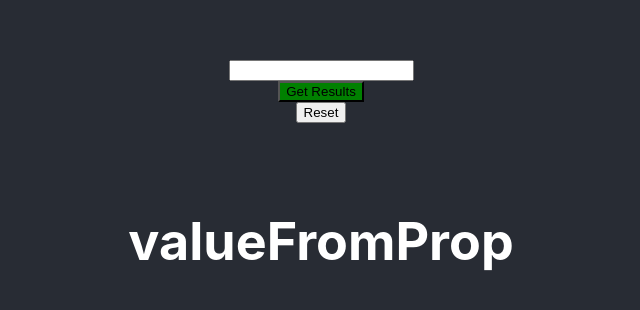
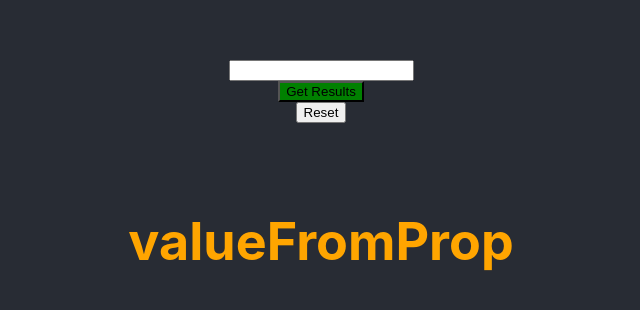
Before and after one commit to tquinlan1992/tquinlan92-typescript-redux-utils, a React (Create React App) app: page / in a window 1280 px wide. Shown: the part 216-526 px from the top of the page, without its empty margins (319-959 px from the left). Built offline with nearby package versions, Linux system fonts and the light colour scheme; what typescript-fsa would draw is missing.

Commit message:
styles at end

```diff
--- a/package.json
+++ b/package.json
@@ -1,6 +1,6 @@
 {
   "name": "tquinlan92-typescript-redux-utils",
-  "version": "1.4.8",
+  "version": "1.5.0",
   "repository": {
     "type": "git",
     "url": "https://github.com/tquinlan1992/tquinlan92-typescript-redux-utils"
--- a/src/State1Component.tsx
+++ b/src/State1Component.tsx
@@ -1,5 +1,6 @@
 import React from 'react';
 import { storeActions, connectedNoOwnProps, connectedWithOwnProps } from "./store";
+import { WithStyles, withStyles } from './tquinlan92-typescript-redux-utils';
 
 
 export const { Connected: State1ComponentConnected } = connectedNoOwnProps(
@@ -15,7 +16,6 @@ export const { Connected: State1ComponentConnected } = connectedNoOwnProps(
         getResults: storeActions.state1.getResults,
         reset: storeActions.state1.reset
     },
-    { button: { background: 'green' } },
     ({ input, results, onChange, getResults, reset, classes }) => {
         return (
             <>
@@ -29,8 +29,16 @@ export const { Connected: State1ComponentConnected } = connectedNoOwnProps(
                 </ul>
             </>
         )
-    }
+    },
+    { button: { background: 'green' } }
 )
+
+function TomComponent({value, classes}: {value: string;} & WithStyles<typeof styles>) {
+    return <h1 className={classes.header}>{value}</h1>
+}
+
+const styles = {header: {color: 'orange'}};
+const StyledComponent = withStyles(styles)(TomComponent);
 
 export const { Connected: ComponentWithProps } = connectedWithOwnProps<{ valueFromProp: string; }>()(
     (state, { valueFromProp }) => {
@@ -38,12 +46,8 @@ export const { Connected: ComponentWithProps } = connectedWithOwnProps<{ valueFr
             valueFromProp
         }
     },
-    {
-    },
     {},
-    ({ valueFromProp }) => {
-        return (
-            <h1>{valueFromProp}</h1>
-        )
+    ({valueFromProp}) => {
+        return <StyledComponent value={valueFromProp} />
     }
 )
--- a/src/tquinlan92-typescript-redux-utils/react-redux.tsx
+++ b/src/tquinlan92-typescript-redux-utils/react-redux.tsx
@@ -2,29 +2,31 @@ import * as React from 'react';
 import { MapDispatchToPropsParam, ResolveThunks, connect } from "react-redux";
 import jss from 'jss';
 
-interface WithStyles<Styles> {
+export interface WithStyles<Styles> {
     classes: {
         [P in keyof Styles]: string;
     }
 }
 
-function StyleComponent(styles: any, Component: React.FC<any>) {
+export function withStyles<Styles = {}>(styles: Styles) {
     const { classes } = jss.createStyleSheet(styles).attach()
-    return (props: Object) => (<Component classes={classes} {...props} />);
-
+    return function <OtherProps = {}>(Component: React.FC<WithStyles<Styles> & OtherProps>) {
+        return (props: any) => (<Component classes={classes} {...props} />);
+    }
 }
 
 function createConnectedComponent<AppState, OwnProps = {}>() {
     return function <
         MapStateToProps extends (state: AppState, ownProps: OwnProps) => ({}),
         MapDispatchToProps extends MapDispatchToPropsParam<{}, {}>,
-        Styles extends {}>(
+        Component extends React.FC,
+        Styles = {}>(
             mapStateToProps: MapStateToProps,
             mapDispatchToProps: MapDispatchToProps,
-            styles: Styles,
-            Component: React.FC<ReturnType<MapStateToProps> & ResolveThunks<MapDispatchToProps & WithStyles<typeof styles>>>
+            Component: React.FC<ReturnType<MapStateToProps> & ResolveThunks<MapDispatchToProps & WithStyles<typeof styles>>>, // eslint-disable-line
+            styles: Styles = {} as any
         ) {
-        const StyledComponent = StyleComponent(styles, Component);
+        const StyledComponent = withStyles(styles)(Component);
         return {
             Component,
             mapStateToProps,
```
Also changed, not shown: 4 other files (tests, documents, lock files or other folders).
